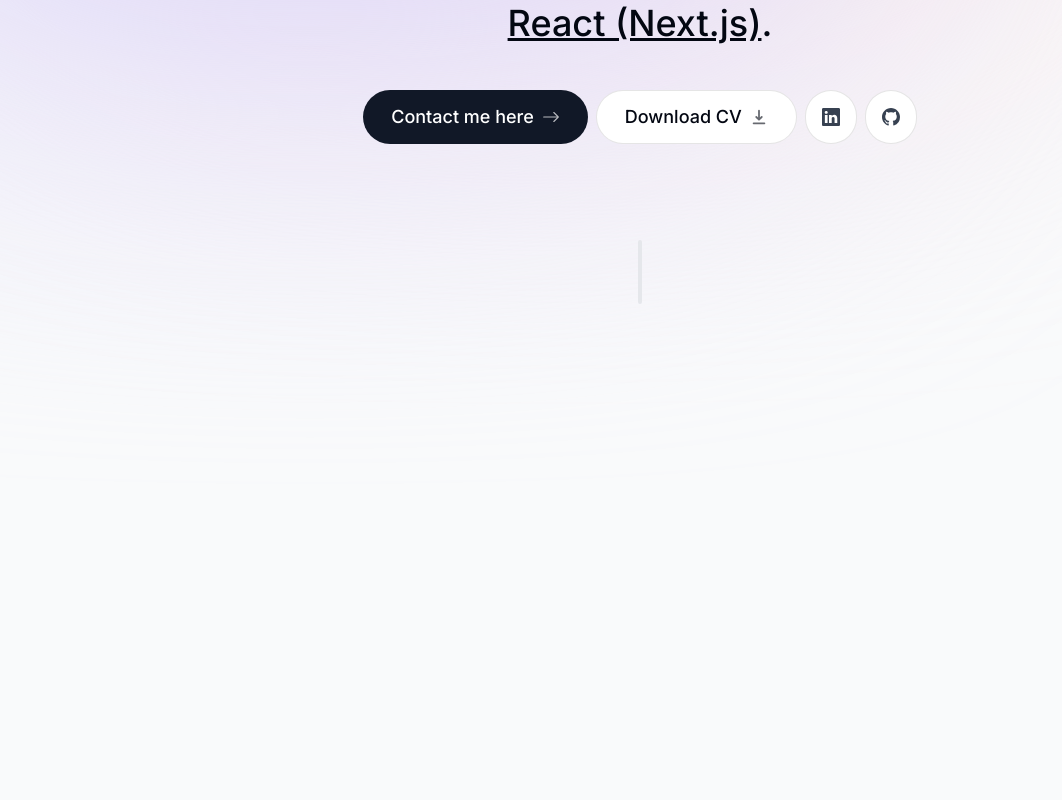
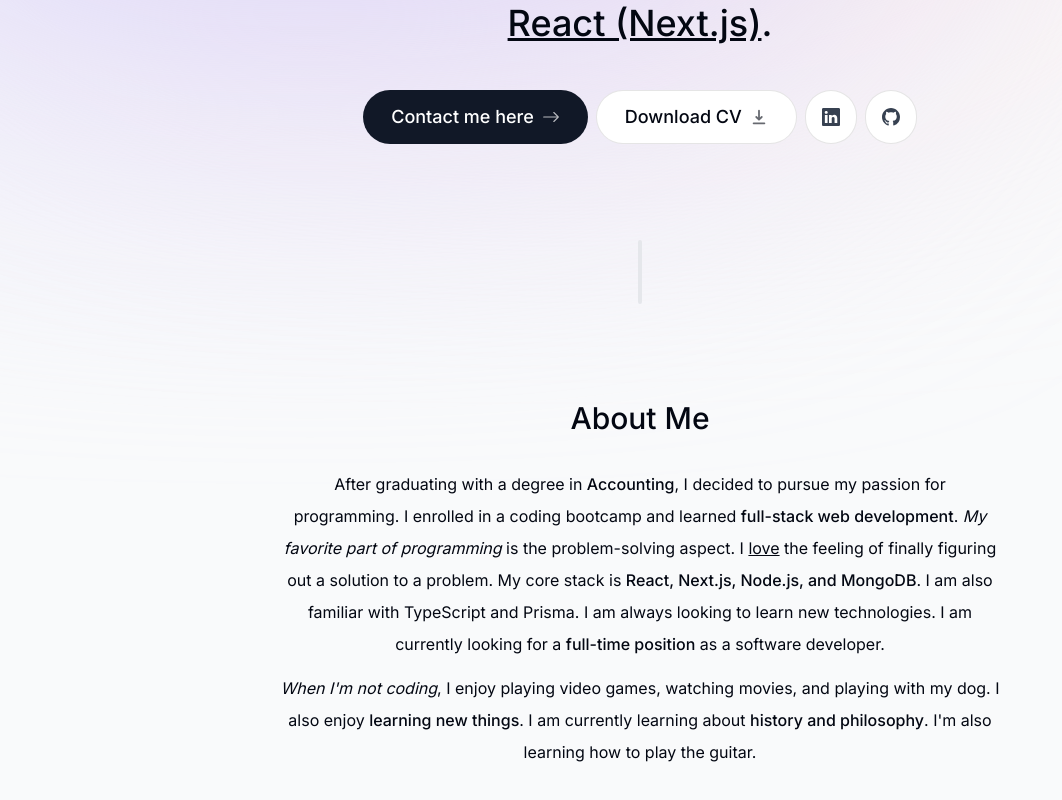
Before and after one commit to SaqlainYounas/saqlainportfolio, a Next.js app: page / in a window 1280 px wide. Shown: the part 422-1222 px from the top of the page, without its empty margins (0-1062 px from the left). Built offline with nearby package versions, Linux system fonts and the light colour scheme.

Commit message:
Added About Section
In this commit i've added an about section and have seperated the
Heading in a new component called as section-heading.

```diff
--- a/src/app/page.tsx
+++ b/src/app/page.tsx
@@ -1,3 +1,4 @@
+import About from "@/components/about";
 import Intro from "@/components/intro";
 import SectionDevider from "@/components/section-devider";
 
@@ -6,6 +7,7 @@
     <main className="flex flex-col items-center px-4">
       <Intro />
       <SectionDevider />
+      <About />
     </main>
   );
 }
--- a/src/components/about.tsx
+++ b/src/components/about.tsx
@@ -1,9 +1,44 @@
+"use client";
+
 import React from "react";
+import SectionHeading from "./section-heading";
+import {motion} from "framer-motion";
 
 export default function About() {
   return (
-    <section>
-      <h2>About me</h2>
-    </section>
+    <motion.section
+      className="mb-23 max-w-[45rem] text-center leading-8 sm:mb-40"
+      initial={{opacity: 0, y: 100}}
+      animate={{opacity: 1, y: 0}}
+      transition={{delay: 0.15}}
+    >
+      <SectionHeading>About me</SectionHeading>
+      <p className="mb-3">
+        After graduating with a degree in{" "}
+        <span className="font-medium">Accounting</span>, I decided to pursue my
+        passion for programming. I enrolled in a coding bootcamp and learned{" "}
+        <span className="font-medium">full-stack web development</span>.{" "}
+        <span className="italic">My favorite part of programming</span> is the
+        problem-solving aspect. I <span className="underline">love</span> the
+        feeling of finally figuring out a solution to a problem. My core stack
+        is{" "}
+        <span className="font-medium">
+          React, Next.js, Node.js, and MongoDB
+        </span>
+        . I am also familiar with TypeScript and Prisma. I am always looking to
+        learn new technologies. I am currently looking for a{" "}
+        <span className="font-medium">full-time position</span> as a software
+        developer.
+      </p>
+
+      <p>
+        <span className="italic">When I'm not coding</span>, I enjoy playing
+        video games, watching movies, and playing with my dog. I also enjoy{" "}
+        <span className="font-medium">learning new things</span>. I am currently
+        learning about{" "}
+        <span className="font-medium">history and philosophy</span>. I'm also
+        learning how to play the guitar.
+      </p>
+    </motion.section>
   );
 }
--- /dev/null
+++ b/src/components/section-heading.tsx
@@ -0,0 +1,9 @@
+import React from "react";
+
+type SectionHeadingProps = {
+  children: React.ReactNode;
+};
+
+export default function SectionHeading({children}: SectionHeadingProps) {
+  return <h2 className="text-3xl font-medium capitalize mb-8">{children}</h2>;
+}
```
